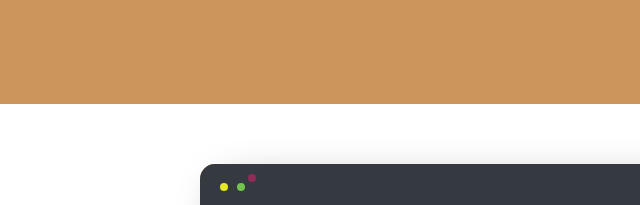
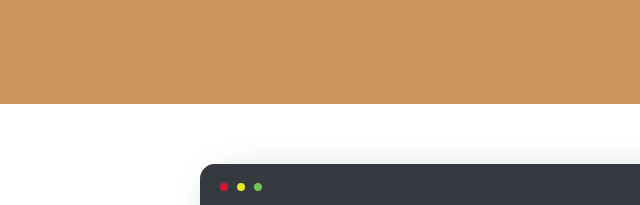
Before and after one commit to yash19sinha/coffee-bean, a plain HTML site: page index.html in a window 1280 px wide. Shown: the part 4886-5091 px from the top of the page, 0-640 px from the left. Drawn offline with nearby package versions, Linux system fonts and the light colour scheme; some packages are replaced by stand-ins of ours; a script that the page names is missing.

Commit message:
Fix UI error

```diff
--- a/index.html
+++ b/index.html
@@ -356,7 +356,7 @@
 		  <div class="screen">
 			<div class="screen-header">
 			  <div class="screen-header-left">
-				<div class="screen-header-button close"></div>
+				<div class="screen-header-button minimize align-ico" style="background: crimson;"></div>
 				<div class="screen-header-button maximize"></div>
 				<div class="screen-header-button minimize"></div>
 			  </div>
```
Also changed, not shown: css/styles.css (line endings or trailing spaces).
